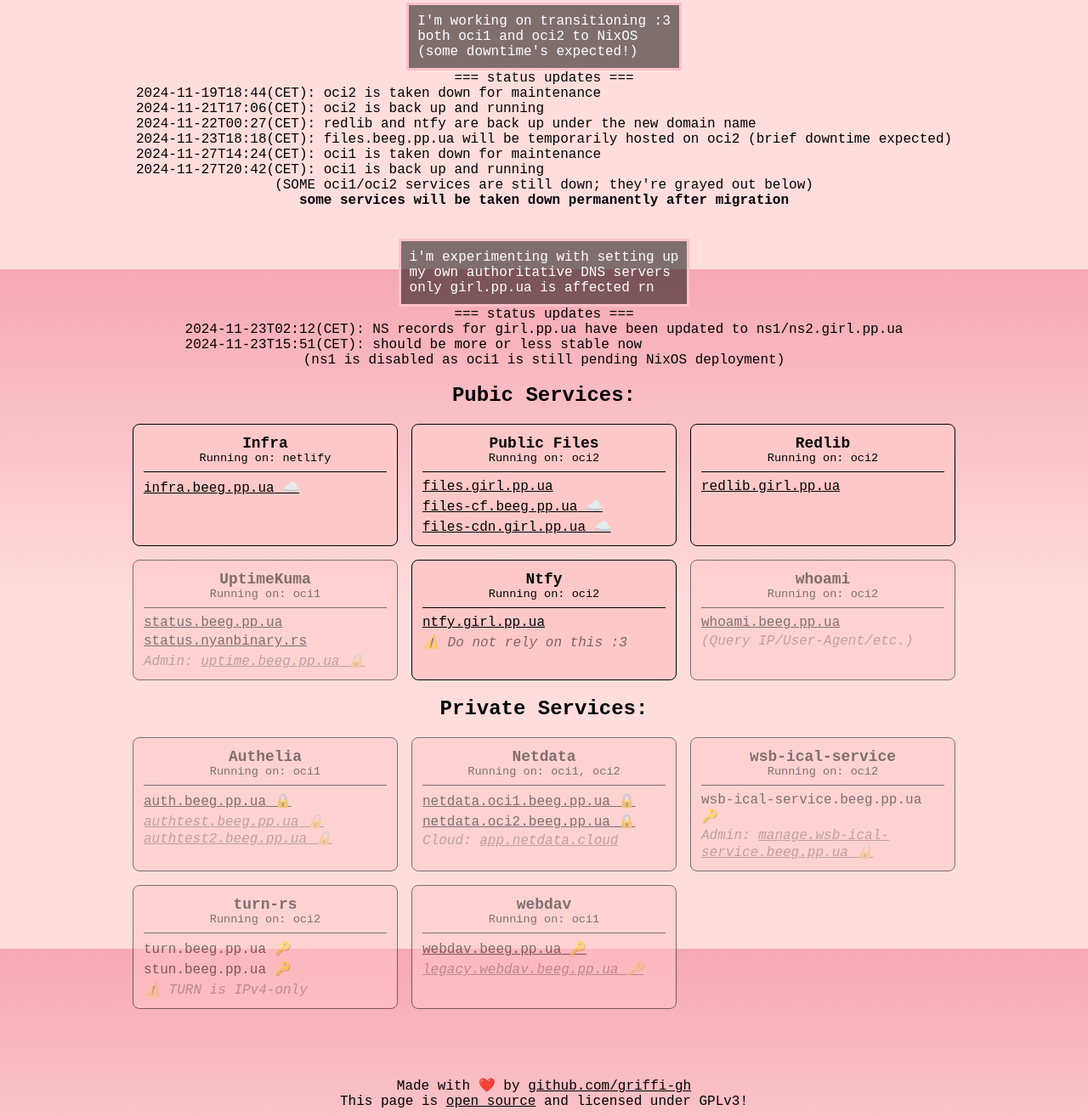
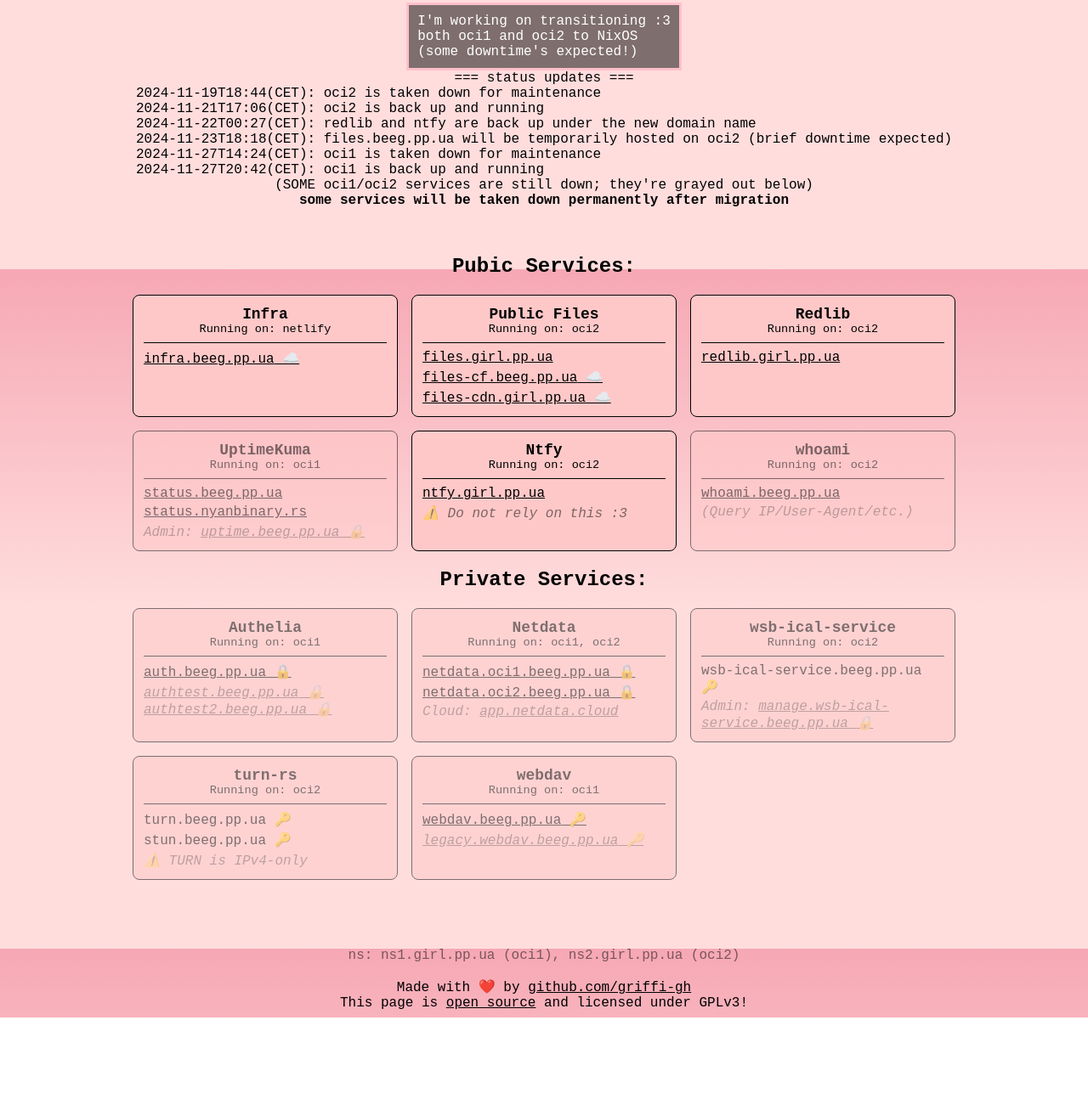
Before and after one commit to girl-pp-ua/beeg-pp-infra, a plain HTML site: page index.html in a window 1280 px wide. Shown: the part 483-1797 px from the top of the page at 85% size. After the commit the page ends 1681 px from the top, so only its background shows below. Drawn offline with Linux system fonts and the light colour scheme; no server answers.

Commit message:
update notices

```diff
--- a/index.html
+++ b/index.html
@@ -69,7 +69,6 @@
         I'm working on transitioning :3<br>
         both oci1 and oci2 to NixOS<br>
         (some downtime's expected!)<br>
-
       </div>
 
       <div>
@@ -87,7 +86,7 @@
         <br>
       </div>
 
-      <div class="downtime-notice">
+      <!-- <div class="downtime-notice">
         i'm experimenting with setting up<br>
         my own authoritative DNS servers<br>
         only girl.pp.ua is affected rn
@@ -98,7 +97,7 @@
         2024-11-23T02:12(CET): NS records for girl.pp.ua have been updated to ns1/ns2.girl.pp.ua<br>
         2024-11-23T15:51(CET): should be more or less stable now<br>
         <div class="text-center">(ns1 is disabled as oci1 is still pending NixOS deployment)</div>
-      </div>
+      </div> -->
     </div>
 
     <h2 class="text-center">Pubic Services:</h2>
@@ -151,7 +150,6 @@
         <i class="hopa">(Query IP/User-Agent/etc.)</i>
       </div>
     </div>
-
 
     <h2 class="text-center">Private Services:</h2>
     <div class="infra-container">
@@ -207,7 +205,11 @@
         </i>
       </div>
     </div>
+
     <footer class="text-center" style="margin-top: 5rem;">
+      <div class="text-center hopa">
+        ns: ns1.girl.pp.ua (oci1), ns2.girl.pp.ua (oci2)<br><br>
+      </div>
       Made with ❤️ by <a class="infra-link" href="https://github.com/griffi-gh">github.com/griffi-gh</a><br>
       This page is <a href="https://github.com/griffi-gh/beeg-pp-infra" class="infra-link">open source</a> and licensed under GPLv3!<br>
     </footer>
```
